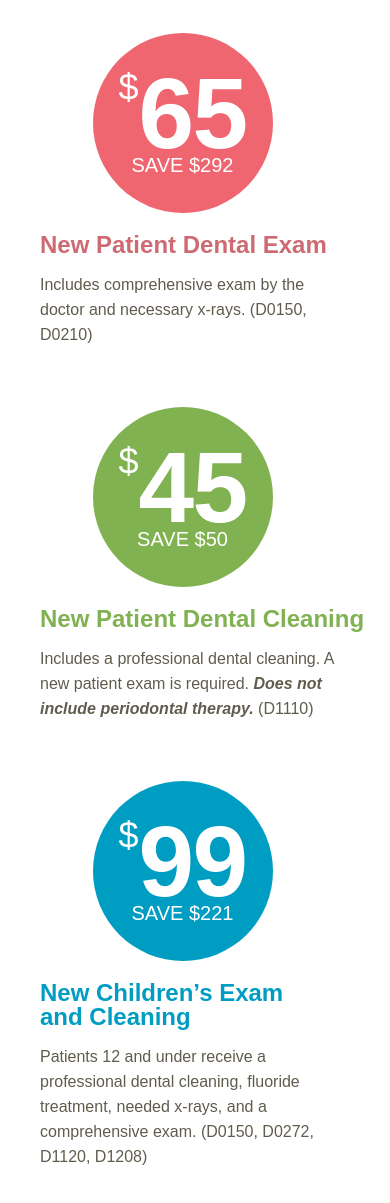
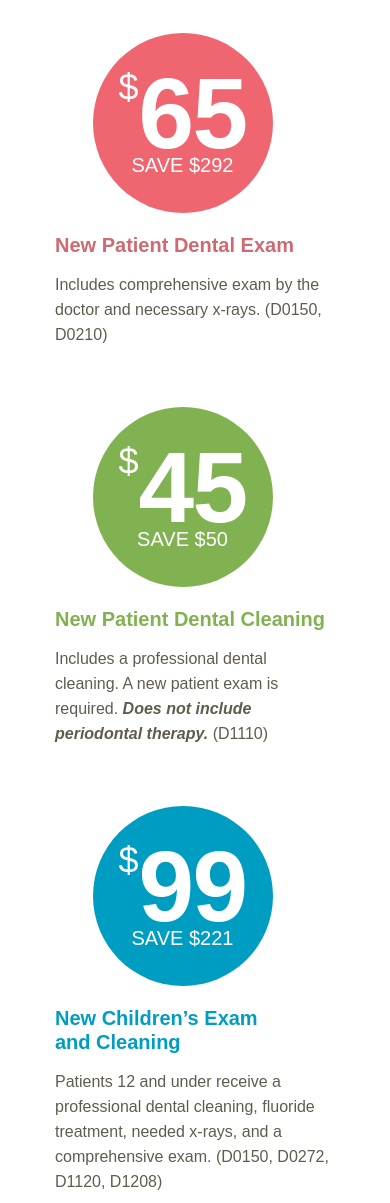
Before and after one commit to jwuerch/raman, a plain HTML site: page index.html in a window 390 px wide. Shown: the part 2574-3777 px from the top of the page. Drawn offline with nearby package versions, Linux system fonts and the light colour scheme; some packages are replaced by stand-ins of ours; a script that the page names is missing.

Commit message:
fix spacing for specials on mobile

```diff
--- a/scss/dependencies/_reviews.scss
+++ b/scss/dependencies/_reviews.scss
@@ -58,7 +58,8 @@
       line-height:40px;
     }
     .col-1, .col-2 {
-      padding:0;
+      padding-left:15px;
+      padding-right:15px;
     }
     iframe {
       max-height:500px !important;
--- a/scss/dependencies/_specials.scss
+++ b/scss/dependencies/_specials.scss
@@ -48,6 +48,9 @@
   }
   .col-md-6 {
     padding:0;
+    @media (max-width:767px) {
+      padding:0 15px;
+    }
   }
   .price {
     font-size: 100px;
@@ -93,6 +96,12 @@
     @media (max-width:500px) {
       font-size:24px;
     }
+    @media (max-width:400px) {
+      text-align:left;
+      padding-left:15px;
+      padding-right:15px;
+      font-size:20px;
+    }
   }
   p {
     font-size: 20px;
@@ -106,6 +115,8 @@
     }
     @media (max-width:480px) {
       font-size:16px;
+      padding-left:15px;
+      padding-right:15px;
     }
 
   }
```
Also changed, not shown: css/main.css, 1 other file.
